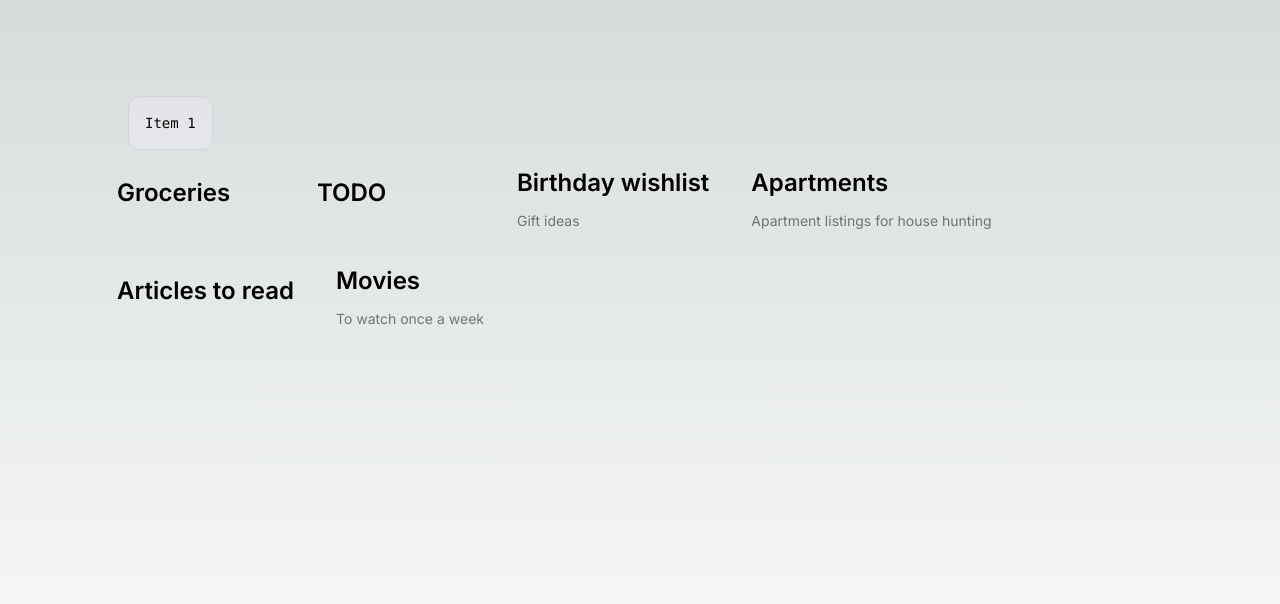
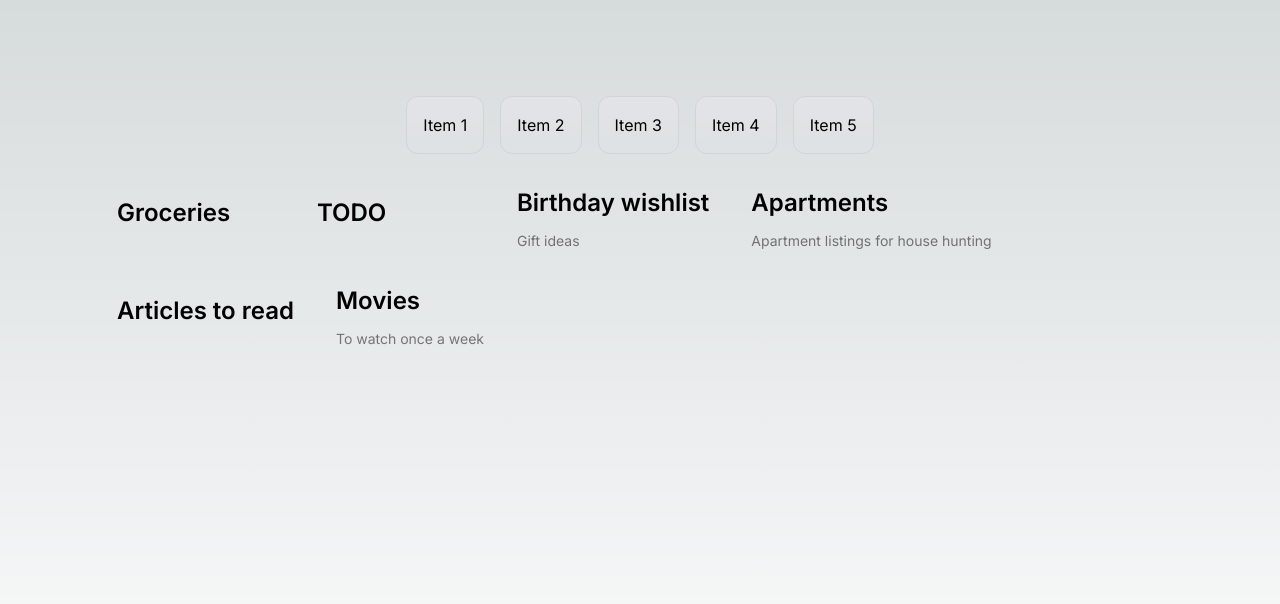
Before and after one commit to vincenthugues/nextjs-lists-manager, a Next.js app: page / in a window 1280 px wide. Shown: the top 604 px of the page. Built offline with nearby package versions, Linux system fonts and the light colour scheme.

Commit message:
feat: display dummy nav buttons

```diff
--- a/src/pages/index.tsx
+++ b/src/pages/index.tsx
@@ -15,6 +15,14 @@ export const getServerSideProps: GetServerSideProps<{
   return { props: { lists } };
 };
 
+function NavButton({ label }: { label: string }) {
+  return (
+    <p className="left-0 top-0 flex justify-center border-b border-gray-300 bg-gradient-to-b from-zinc-200 pb-6 pt-8 mx-2 dark:border-neutral-800 dark:bg-zinc-800/30 dark:from-inherit lg:static lg:w-auto lg:rounded-xl lg:border lg:p-4 hover:bg-slate-900">
+      {label}
+    </p>
+  );
+}
+
 export default function Home({ lists }: { lists: List[] }) {
   if (!lists) {
     return <div>Error loading lists</div>;
@@ -24,10 +32,10 @@ export default function Home({ lists }: { lists: List[] }) {
     <main
       className={`flex min-h-screen flex-col items-center p-24 ${inter.className}`}
     >
-      <div className="z-10 w-full max-w-5xl items-center justify-between font-mono text-sm lg:flex">
-        <p className="fixed left-0 top-0 flex w-full justify-center border-b border-gray-300 bg-gradient-to-b from-zinc-200 pb-6 pt-8 backdrop-blur-2xl dark:border-neutral-800 dark:bg-zinc-800/30 dark:from-inherit lg:static lg:w-auto lg:rounded-xl lg:border lg:bg-gray-200 lg:p-4 lg:dark:bg-zinc-800/30">
-          Item 1
-        </p>
+      <div className="z-10 w-auto max-w-5xl items-center justify-between text-m lg:flex mb-4">
+        {new Array(5).fill(null).map((_, index) => (
+          <NavButton key={index} label={`Item ${index + 1}`} />
+        ))}
       </div>
 
       <ListsPreviews lists={lists} />
```
